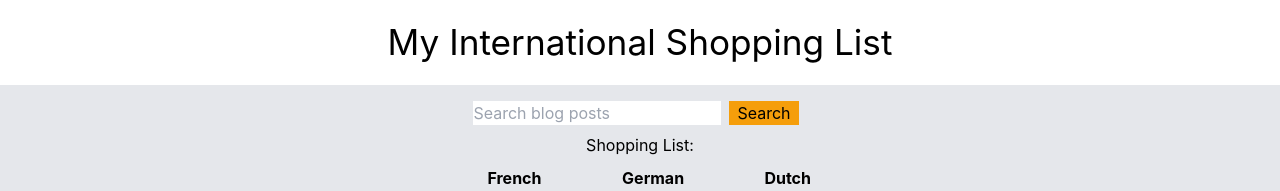
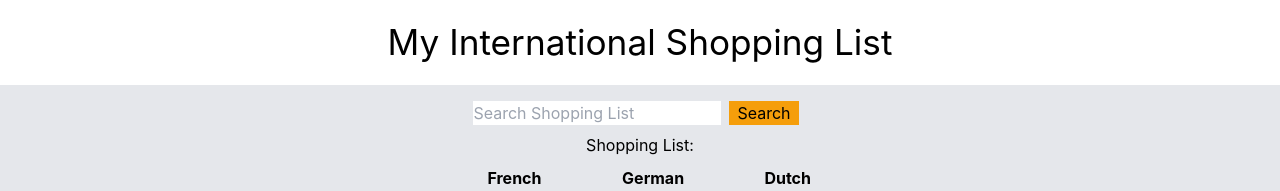
Before and after one commit to KimLitjens/international_shopping_list, a React (Create React App) app: page / in a window 1280 px wide. Shown: the top 191 px of the page. Built offline with nearby package versions, Linux system fonts and the light colour scheme.

Commit message:
Log-in instead of sign-in and some small change

```diff
--- a/src/App.js
+++ b/src/App.js
@@ -2,7 +2,7 @@ import './App.css';
 import { BrowserRouter as Router, Routes, Route } from 'react-router-dom';
 import * as ROUTES from './constants/routes'
 import Homepage from './pages/homepage'
-import SignIn from './pages/sign-in'
+import SignIn from './pages/log-in'
 import SignUp from './pages/sign-up'
 
 function App() {
--- a/src/components/listItem/index.js
+++ b/src/components/listItem/index.js
@@ -31,7 +31,6 @@ export default function ListItem({
         const newShoppingList = [...shoppingList]
         newShoppingList.find(item => item.id == id).productName[language] = value
         setShoppingList(newShoppingList)
-        console.log(shoppingList[0])
     }
 
     const handleChange = async item => {
--- a/src/components/searchBar/index.js
+++ b/src/components/searchBar/index.js
@@ -3,14 +3,14 @@ import styles from './seachBar.styles'
 const SearchBar = ({ searchQuery, setSearchQuery }) => (
     <form className="justify-self-center" action="/" method="get">
         <label htmlFor="header-search">
-            <span className={styles.span}>Search blog posts</span>
+
         </label>
         <input
             value={searchQuery}
             onInput={e => setSearchQuery(e.target.value)}
             type="text"
             id="header-search"
-            placeholder="Search blog posts"
+            placeholder="Search Shopping List"
             name="s"
         />
         <button className={styles.button} type="submit">Search</button>
```
Also changed, not shown: src/pages/log-in.js (renamed from src/pages/sign-in.js).
